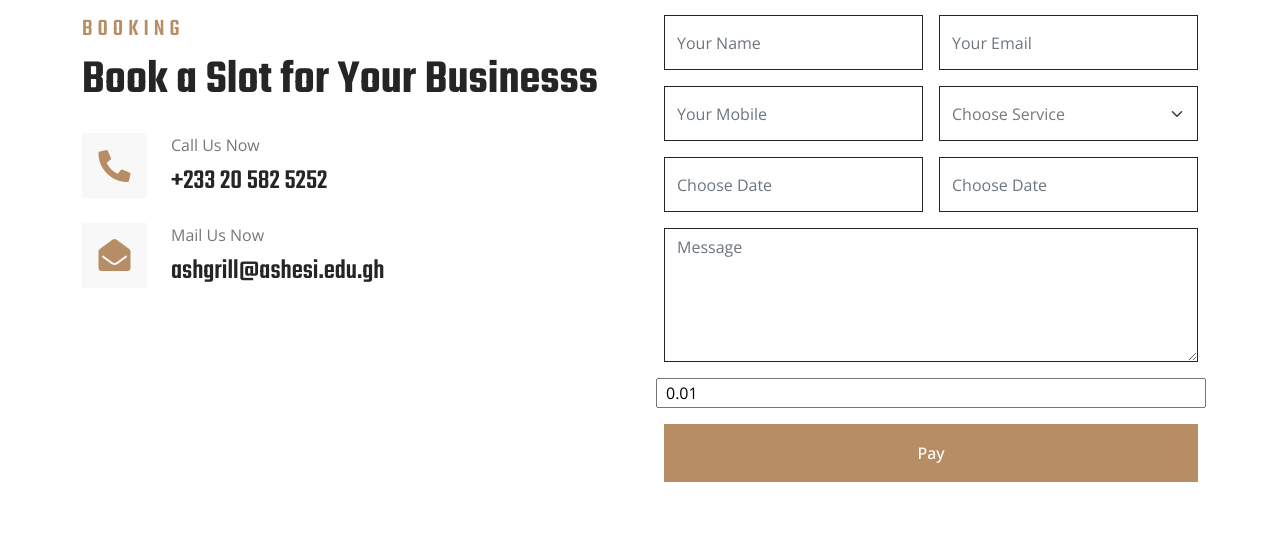
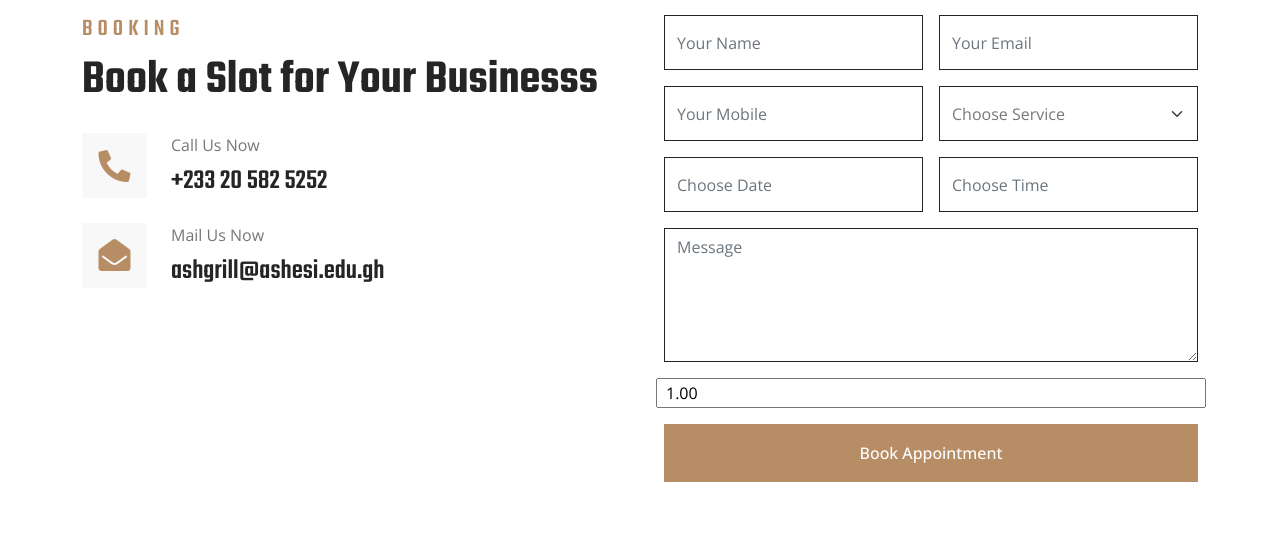
Before and after one commit to 678Elaine/Ashgrillteam, a PHP site: page /booking.php in a window 1280 px wide. Shown: the part 517-1069 px from the top of the page. Run offline with PHP 8.4, Linux system fonts and the light colour scheme; some libraries are stand-ins or nearby versions.

Commit message:
Update booking.php

```diff
--- a/booking.php
+++ b/booking.php
@@ -148,7 +148,7 @@
                 </div>
 
                 <div class="col-lg-6 wow fadeInUp" data-wow-delay="0.5s">
-                <form action="../Login/loginprocess.php" method="POST" id="paymentForm">
+                <form action="Login/loginprocess.php" method="POST" id="paymentForm">
                     <div class="row g-3">
 
                         <div class="col-12 col-sm-6">
@@ -179,16 +179,16 @@
                             <div class="time" id="time" data-target-input="nearest">
                                 <input type="text"
                                     class="form-control datetimepicker-input"
-                                    placeholder="Choose Date" data-target="#time" data-toggle="datetimepicker" style="height: 55px;">
+                                    placeholder="Choose Time" data-target="#time" data-toggle="datetimepicker" style="height: 55px;">
                             </div>
                         </div>
                         <div class="col-12">
                             <textarea class="form-control" rows="5" placeholder="Message"></textarea>
                         </div>
 
-                        <input type="payment" name="payment" placeholder="Payment" id="amount" value="0.01" required></br>
+                        <input type="payment" name="payment" placeholder="Payment" id="amount" value="1.00" required></br>
                         <div class="col-12">
-                            <input class="btn btn-primary w-100 py-3" type="submit" value="Pay" onclick="payWithPaystack()">
+                            <button class="btn btn-primary w-100 py-3" type="submit" value="Pay" onclick="payWithPaystack()">Book Appointment</button>
                         </div>
 
 
@@ -196,7 +196,7 @@
 
                     </div>
                     </form>
-                    <script src= "../JS/payment.js"></script>
+                    <script src= "JS/payment.js"></script>
                 </div>
             </div>
         </div>
```
